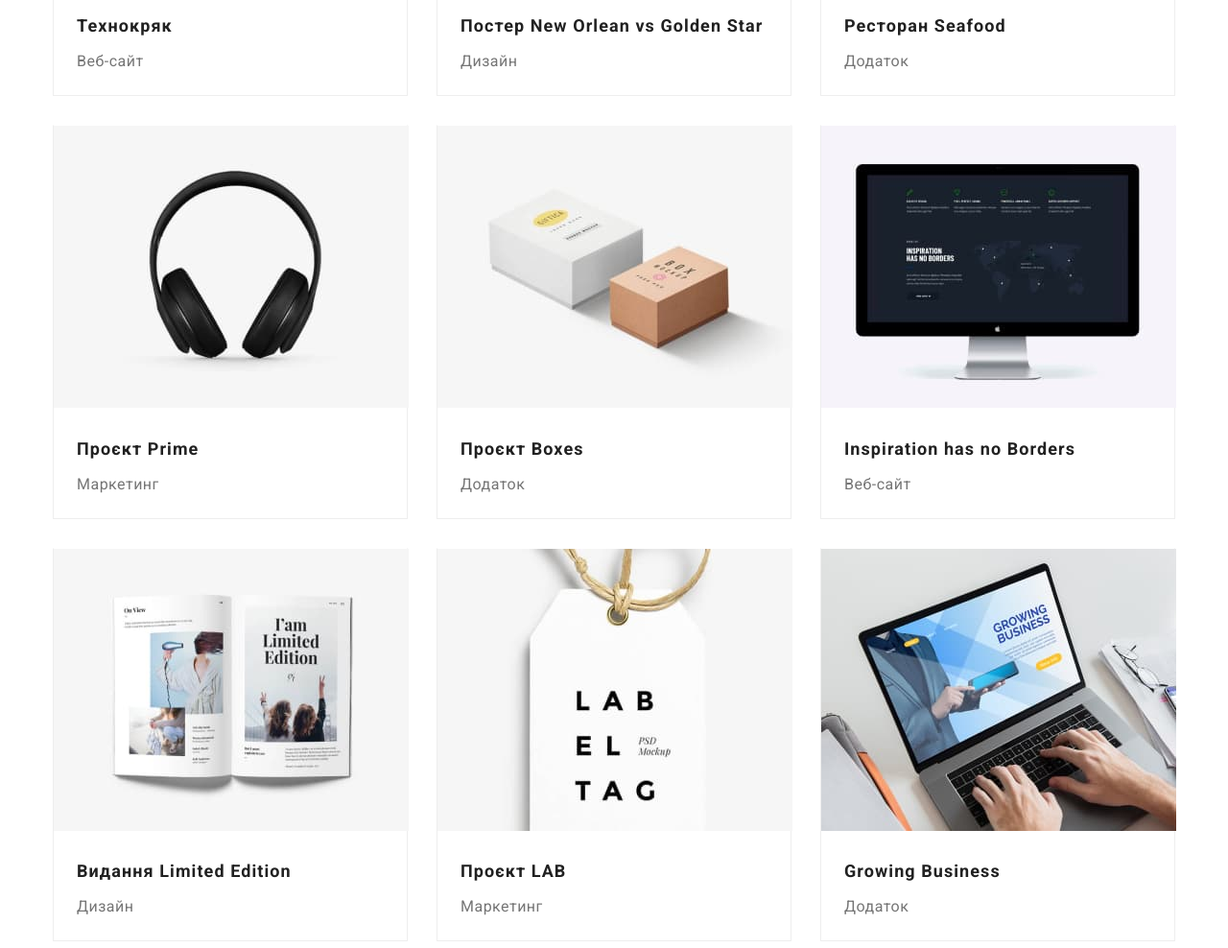
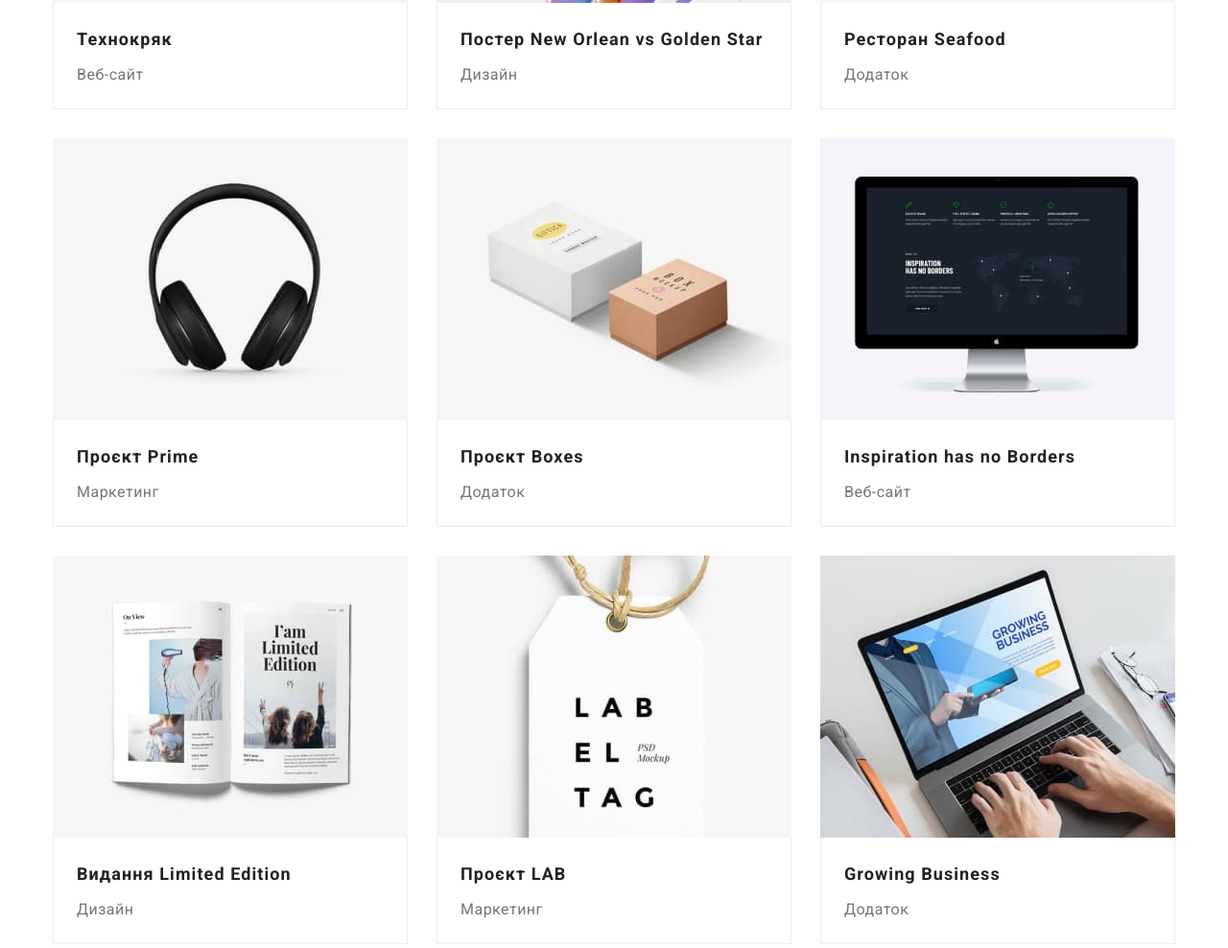
Before and after one commit to anjmar/goit-markup-hw-03ver2, a plain HTML site: page portfolio.html in a window 1280 px wide. Shown: the part 555-1543 px from the top of the page at 96% size. Drawn offline with nearby package versions, Linux system fonts and the light colour scheme.

Commit message:
Змінює розміри в сітці сторінки Портфоліо

```diff
--- a/css/styles.css
+++ b/css/styles.css
@@ -229,6 +229,9 @@ p {
   margin-bottom: 0;
   padding-bottom: 0;
 }
+img {
+  display: block;
+}
 .works-title,
 .team-title {
   font-weight: 700;
@@ -289,7 +292,7 @@ p {
   background-color: var(--footer-background-color);
 }
 .footer-logo {
-  padding-bottom: 20px;
+  margin-bottom: 20px;
 
   font-family: var(--logo-font-family);
   font-weight: 700;
@@ -370,14 +373,9 @@ p {
 .button-list {
   display: flex;
   justify-content: center;
-  /* margin-bottom: 50px; */
+  margin-bottom: 34px;
 }
-
-/*.proposition-item {
-  color: inherit;
-}*/
 .proposition-title {
-  margin-top: 20px;
   margin-left: 24px;
   margin-right: 24px;
   font-weight: 700;
@@ -388,40 +386,30 @@ p {
 }
 .proposition-text {
   margin-top: 4px;
-  margin-bottom: 20px;
   margin-left: 24px;
   margin-right: 24px;
   font-size: 16px;
   line-height: 1.87;
   color: var(--primary-text-color);
 }
+.proposition-list {
+  display: flex;
+  flex-wrap: wrap;
+  gap: 30px;
+}
 .proposition-list .item {
   display: flex;
   width: calc((100-60px / 3));
-  margin: 15px;
   flex-direction: column;
   align-items: flex-start;
-  /* border-bottom: 1px solid #eeeeee;*/
 }
 .proposition-list .item:nth-last-child(-n + 3) {
   margin-bottom: 0;
 }
-.proposition-list {
-  display: flex;
-  flex-wrap: wrap;
-  margin: 0 -15px;
-}
-/* .border-cards {
-  margin: 20 120px;
-  border-left: 1px solid #eee;
-  border-right: 1px solid #eee;
-  border-top: 1px solid transparent;
-  border-bottom: 1px solid #eee;
-} */
+
 .border-cards {
   width: 370px;
-  border-top: 1px solid transparent;
-  border-bottom: 1px solid #eee;
-  border-right: 1px solid #eee;
-  border-left: 1px solid #eee;
+  padding: 20px 0 20px 0;
+  border: 1px solid #eee;
+  border-top: 0;
 }
--- a/portfolio.html
+++ b/portfolio.html
@@ -32,7 +32,7 @@
                 <a href="./portfolio.html" class="link current">Портфоліо</a>
               </li>
               <li class="item">
-                <a href="" class="link">Контакти</a>
+                <a href="#" class="link">Контакти</a>
               </li>
             </ul>
           </nav>
@@ -82,125 +82,91 @@
               <button type="button" class="btn">Маркетинг</button>
             </li>
           </ul>
-        </div>
-        <div class="container">
           <ul class="proposition-list list">
             <li class="item">
+              <a href="#" class="proposition-item link">
+                <img src="./images/web-page.jpg" alt="приклад сторінки сайту" width="370" />
                 <div class="border-cards">
-                <a href="" class="proposition-item link">
-                  <img src="./images/web-page.jpg" alt="приклад сторінки сайту" width="370" />
+                  <div class="proposition-item link">
+                    <h2 class="proposition-title">Технокряк</h2>
+                  </div>
+                  <div class="proposition-item link">
+                    <p class="proposition-text">Веб-сайт</p>
+                  </div>
+                </div>
               </a>
-                <a href="" class="proposition-item link">
-                  <h2 class="proposition-title">Технокряк</h2>
-                </a>
-                <a href="" class="proposition-item link">
-                  <p class="proposition-text">Веб-сайт</p>
-                </a>
-              </div class="border-cards">
             </li>
             <li class="item">
+              <a href="#" class="proposition-item link">
+                <img src="./images/poster-ph.jpg" alt="постер дизайну" width="370" />
                 <div class="border-cards">
-                <a href="" class="proposition-item link">
-                  <img src="./images/poster-ph.jpg" alt="постер дизайну" width="370" />
+                  <div><h2 class="proposition-title">Постер New Orlean vs Golden Star</h2></div>
+                  <div><p class="proposition-text">Дизайн</p></div>
+                </div>
               </a>
-                <a href="" class="proposition-item link">
-                  <h2 class="proposition-title">Постер New Orlean vs Golden Star</h2>
-                </a>
-                <a href="" class="proposition-item link">
-                  <p class="proposition-text">Дизайн</p>
-                </a>
-              </div class="border-cards">
             </li>
             <li class="item">
+              <a href="#" class="proposition-item link">
+                <img src="./images/emblem-ph.jpg" alt="емблема додатку" width="370" />
                 <div class="border-cards">
-                <a href="" class="proposition-item link">
-                  <img src="./images/emblem-ph.jpg" alt="емблема додатку" width="370" />
+                  <div><h2 class="proposition-title">Ресторан Seafood</h2></div>
+                  <div><p class="proposition-text">Додаток</p></div>
+                </div>
               </a>
-                <a href="" class="proposition-item link">
-                  <h2 class="proposition-title">Ресторан Seafood</h2>
-                </a>
-                <a href="" class="proposition-item link">
-                  <p class="proposition-text">Додаток</p>
-                </a>
-              </div class="border-cards">
             </li>
             <li class="item">
+              <a href="#" class="proposition-item link">
+                <img src="./images/headphones-ph.jpg" alt="навушники" width="370" />
                 <div class="border-cards">
-                <a href="" class="proposition-item link">
-                  <img src="./images/headphones-ph.jpg" alt="навушники" width="370" />
+                  <div><h2 class="proposition-title">Проєкт Prime</h2></div>
+                  <div><p class="proposition-text">Маркетинг</p></div>
+                </div>
               </a>
-                <a href="" class="proposition-item link">
-                  <h2 class="proposition-title">Проєкт Prime</h2>
-                </a>
-                <a href="" class="proposition-item link">
-                  <p class="proposition-text">Маркетинг</p>
-                </a>
-             </div class="border-cards">
             </li>
             <li class="item">
+              <a href="#" class="proposition-item link">
+                <img src="./images/boxes-ph.jpg" alt="дві коробки" width="370" />
                 <div class="border-cards">
-                <a href="" class="proposition-item link">
-                  <img src="./images/boxes-ph.jpg" alt="дві коробки" width="370" />
+                  <div><h2 class="proposition-title">Проєкт Boxes</h2></div>
+                  <div><p class="proposition-text">Додаток</p></div>
+                </div>
               </a>
-                <a href="" class="proposition-item link">
-                  <h2 class="proposition-title">Проєкт Boxes</h2>
-                </a>
-                <a href="" class="proposition-item link">
-                  <p class="proposition-text">Додаток</p>
-                </a>
-              </div class="border-cards">
             </li>
             <li class="item">
+              <a href="#" class="proposition-item link">
+                <img src="./images/screen-ph.jpg" alt="скрін сторінки" width="370" />
                 <div class="border-cards">
-                <a href="" class="proposition-item link">
-                  <img src="./images/screen-ph.jpg" alt="скрін сторінки" width="370" />
+                  <div><h2 class="proposition-title">Inspiration has no Borders</h2></div>
+                  <div><p class="proposition-text">Веб-сайт</p></div>
+                </div>
               </a>
-                <a href="" class="proposition-item link">
-                  <h2 class="proposition-title">Inspiration has no Borders</h2>
-                </a>
-                <a href="" class="proposition-item link">
-                  <p class="proposition-text">Веб-сайт</p>
-                </a>
-              </div class="border-cards">
             </li>
             <li class="item">
+              <a href="#" class="proposition-item link">
+                <img src="./images/magazine-ph.jpg" alt="журнал" width="370" />
                 <div class="border-cards">
-              <a href="" class="proposition-item link">
-                <img src="./images/magazine-ph.jpg" alt="журнал" width="370" />
+                  <div><h2 class="proposition-title">Видання Limited Edition</h2></div>
+                  <div><p class="proposition-text">Дизайн</p></div>
+                </div>
               </a>
-              <a href="" class="proposition-item link">
-                  <h2 class="proposition-title">Видання Limited Edition</h2>
-                </a>
-                <a href="" class="proposition-item link">
-                  <p class="proposition-text">Дизайн</p>
-                </a>
-              </div>
             </li>
             <li class="item">
+              <a href="#" class="proposition-item link">
+                <img src="./images/label-ph.jpg" alt="лейбл товару" width="370" />
                 <div class="border-cards">
-                  <a href="" class="proposition-item link">
-                    <img src="./images/label-ph.jpg" alt="лейбл товару" width="370" />
+                  <div><h2 class="proposition-title">Проєкт LAB</h2></div>
+                  <div><p class="proposition-text">Маркетинг</p></div>
+                </div>
               </a>
-                  <a href="" class="proposition-item link">
-                    <h2 class="proposition-title">Проєкт LAB</h2>
-                  </a>
-                  <a href="" class="proposition-item link">
-                    <p class="proposition-text">Маркетинг</p>
-                  </a>
-               </div class="border-cards">
             </li>
             <li class="item">
-              <div class="border-cards">
-                <a href="" class="proposition-item link">
+              <a href="#" class="proposition-item link">
                 <img src="./images/laptop-ph.jpg" alt="людина печатає на ноутбуку" width="370" />
               </a>
-                <a href="" class="proposition-item link">
-                  <h2 class="proposition-title">Growing Business</h2>
-                </a>
-                <a href="" class="proposition-item link">
-                  <p class="proposition-text">Додаток</p>
-                </a>
-              </div class="border-cards">
+              <div class="border-cards">
+                <div><h2 class="proposition-title">Growing Business</h2></div>
+                <div><p class="proposition-text">Додаток</p></div>
+              </div>
             </li>
           </ul>
         </div>
```
Lines whose indentation alone changed are shown as unchanged.
